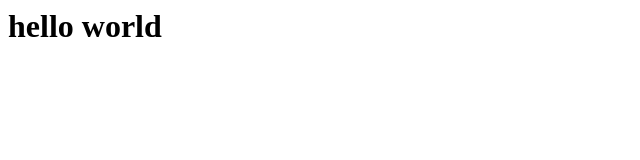
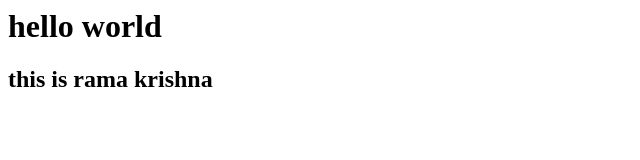
Before and after one commit to ramakrishna382/work-repository, a plain HTML site: page index.html in a window 1280 px wide. Shown: the whole page, without its empty margins (0-640 px from the left). Drawn offline with Linux system fonts and the light colour scheme.

Commit message:
i added my name

```diff
--- a/index.html
+++ b/index.html
@@ -1,3 +1,4 @@
 <html>
     <h1>hello world</h1>
+    <h2> this is rama krishna</h2>
 </html>
```
